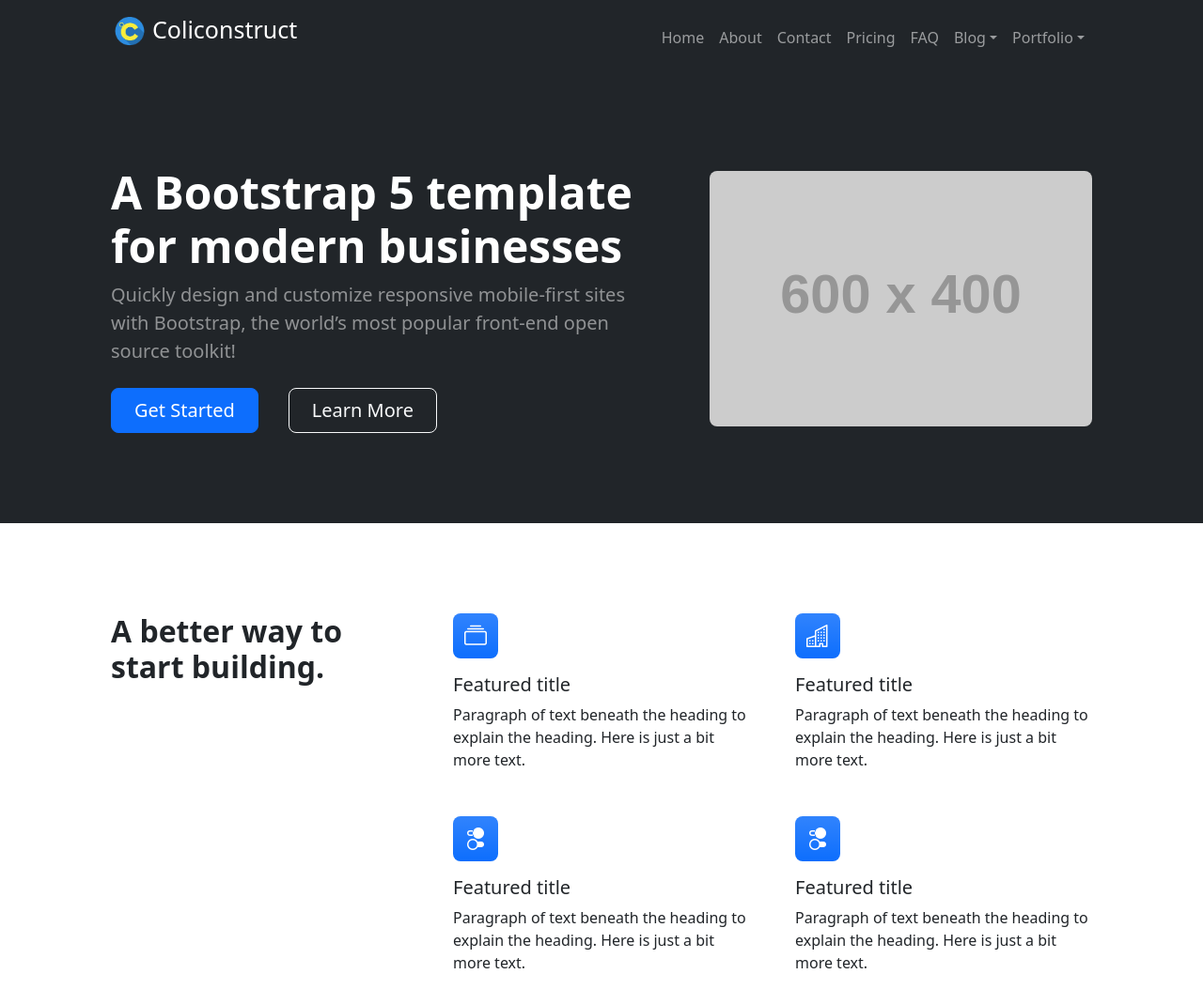
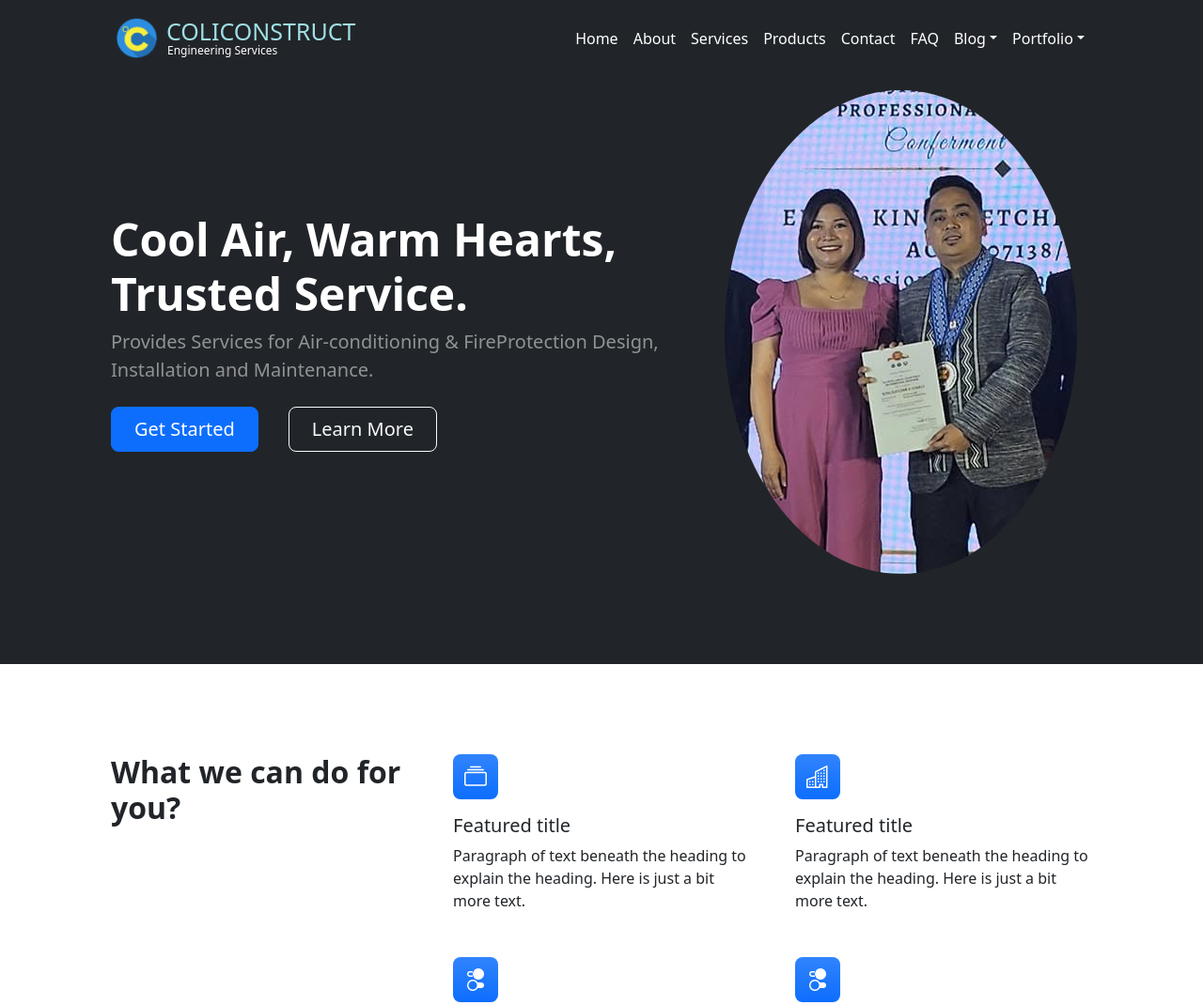
Before and after one commit to mldev001/coliconstruct, a plain HTML site: page index.html in a window 1280 px wide. Shown: the top 1070 px of the page at 94% size. Drawn offline with nearby package versions, Linux system fonts and the light colour scheme; placeholder pictures from the web are drawn by us.

Commit message:
hero section edited

```diff
--- a/css/cutomstyle.css
+++ b/css/cutomstyle.css
@@ -5,5 +5,21 @@
 .custom-nav-href p{
     font-size: 25px;
     margin-left:4px;
+}
 
+.logo-text{
+    line-height: 0.8;
+    padding-top:10px;
+    text-align: left;
 }
+.logo-text1{
+    font-weight: 500;
+    margin: 0px;
+    font-size:10px;
+}
+
+.logo-text2{
+    color:white;
+    margin-left:5px;
+    font-size: 12px;
+}
--- a/index.html
+++ b/index.html
@@ -5,7 +5,7 @@
         <meta name="viewport" content="width=device-width, initial-scale=1, shrink-to-fit=no" />
         <meta name="description" content="" />
         <meta name="author" content="" />
-        <title>Modern Business - Start Bootstrap Template</title>
+        <title>Coliconstruct</title>
         <!-- Favicon-->
         <link rel="icon" type="image/x-icon" href="assets/favicon.ico" />
         <!-- Bootstrap icons-->
@@ -18,30 +18,34 @@
     <body class="d-flex flex-column h-100">
         <main class="flex-shrink-0">
             <!-- Navigation-->
-            <nav class="navbar navbar-expand-lg navbar-dark bg-dark">
+            <nav class="navbar navbar-expand-lg navbar-dark bg-dark fixed-top">
                 <div class="container px-5">
-
-                    <a class="navbar-brand custom-nav-href" href="index.html">
-                        <img src="assets/company-logo2.png" width="40px" height="40">
-                        <p>Coliconstruct</p>
+                    <a class="navbar-brand custom-nav-href nav-logo" href="index.html">
+                        <img src="assets/company-logo2.png" width="55px" height="55px">
+                        <div class="logo-text">
+                            <p class="logo-text1"><span style="color:#a0dfe6;">COLICONSTRUCT</span></p>
+                            <span class="logo-text2">Engineering Services</span>
+                        </div>
                     </a>
                     <button class="navbar-toggler" type="button" data-bs-toggle="collapse" data-bs-target="#navbarSupportedContent" aria-controls="navbarSupportedContent" aria-expanded="false" aria-label="Toggle navigation"><span class="navbar-toggler-icon"></span></button>
                     <div class="collapse navbar-collapse" id="navbarSupportedContent">
                         <ul class="navbar-nav ms-auto mb-2 mb-lg-0">
-                            <li class="nav-item"><a class="nav-link" href="index.html">Home</a></li>
-                            <li class="nav-item"><a class="nav-link" href="about.html">About</a></li>
-                            <li class="nav-item"><a class="nav-link" href="contact.html">Contact</a></li>
-                            <li class="nav-item"><a class="nav-link" href="pricing.html">Pricing</a></li>
-                            <li class="nav-item"><a class="nav-link" href="faq.html">FAQ</a></li>
+                            <li class="nav-item"><a class="nav-link text-white" href="index.html">Home</a></li>
+                            <!-- dito iisingit ang partners sa about -->
+                            <li class="nav-item"><a class="nav-link text-white" href="about.html">About</a></li>
+                            <li class="nav-item"><a class="nav-link text-white" href="contact.html">Services</a></li>
+                            <li class="nav-item"><a class="nav-link text-white" href="contact.html">Products</a></li>
+                            <li class="nav-item"><a class="nav-link text-white" href="pricing.html">Contact</a></li>
+                            <li class="nav-item"><a class="nav-link text-white" href="faq.html">FAQ</a></li>
                             <li class="nav-item dropdown">
-                                <a class="nav-link dropdown-toggle" id="navbarDropdownBlog" href="#" role="button" data-bs-toggle="dropdown" aria-expanded="false">Blog</a>
+                                <a class="nav-link dropdown-toggle text-white" id="navbarDropdownBlog" href="#" role="button" data-bs-toggle="dropdown" aria-expanded="false">Blog</a>
                                 <ul class="dropdown-menu dropdown-menu-end" aria-labelledby="navbarDropdownBlog">
-                                    <li><a class="dropdown-item" href="blog-home.html">Blog Home</a></li>
+                                    <li><a class="dropdown-item " href="blog-home.html">Blog Home</a></li>
                                     <li><a class="dropdown-item" href="blog-post.html">Blog Post</a></li>
                                 </ul>
                             </li>
                             <li class="nav-item dropdown">
-                                <a class="nav-link dropdown-toggle" id="navbarDropdownPortfolio" href="#" role="button" data-bs-toggle="dropdown" aria-expanded="false">Portfolio</a>
+                                <a class="nav-link dropdown-toggle text-white" id="navbarDropdownPortfolio" href="#" role="button" data-bs-toggle="dropdown" aria-expanded="false">Portfolio</a>
                                 <ul class="dropdown-menu dropdown-menu-end" aria-labelledby="navbarDropdownPortfolio">
                                     <li><a class="dropdown-item" href="portfolio-overview.html">Portfolio Overview</a></li>
                                     <li><a class="dropdown-item" href="portfolio-item.html">Portfolio Item</a></li>
@@ -57,15 +61,15 @@
                     <div class="row gx-5 align-items-center justify-content-center">
                         <div class="col-lg-8 col-xl-7 col-xxl-6">
                             <div class="my-5 text-center text-xl-start">
-                                <h1 class="display-5 fw-bolder text-white mb-2">A Bootstrap 5 template for modern businesses</h1>
-                                <p class="lead fw-normal text-white-50 mb-4">Quickly design and customize responsive mobile-first sites with Bootstrap, the world’s most popular front-end open source toolkit!</p>
+                                <h1 class="display-5 fw-bolder text-white mb-2">Cool Air, Warm Hearts, Trusted Service.</h1>
+                                <p class="lead fw-normal text-white-50 mb-4">Provides Services for Air-conditioning & FireProtection Design, Installation and Maintenance.</p>
                                 <div class="d-grid gap-3 d-sm-flex justify-content-sm-center justify-content-xl-start">
                                     <a class="btn btn-primary btn-lg px-4 me-sm-3" href="#features">Get Started</a>
                                     <a class="btn btn-outline-light btn-lg px-4" href="#!">Learn More</a>
                                 </div>
                             </div>
                         </div>
-                        <div class="col-xl-5 col-xxl-6 d-none d-xl-block text-center"><img class="img-fluid rounded-3 my-5" src="https://dummyimage.com/600x400/343a40/6c757d" alt="..." /></div>
+                        <div class="col-xl-5 col-xxl-6 d-none d-xl-block text-center"><img class="img-fluid rounded-circle my-5" src="/assets/header-img.png" alt="..." /></div>
                     </div>
                 </div>
             </header>
@@ -73,7 +77,7 @@
             <section class="py-5" id="features">
                 <div class="container px-5 my-5">
                     <div class="row gx-5">
-                        <div class="col-lg-4 mb-5 mb-lg-0"><h2 class="fw-bolder mb-0">A better way to start building.</h2></div>
+                        <div class="col-lg-4 mb-5 mb-lg-0"><h2 class="fw-bolder mb-0">What we can do for you?</h2></div>
                         <div class="col-lg-8">
                             <div class="row gx-5 row-cols-1 row-cols-md-2">
                                 <div class="col mb-5 h-100">
```
Also changed, not shown: about.html (+1 -1 lines), assets/bossfamily.jpg (added), assets/company-milestoneandservices.jpg (added), assets/header-img.png (added), assets/rawheader.jpg (added).
